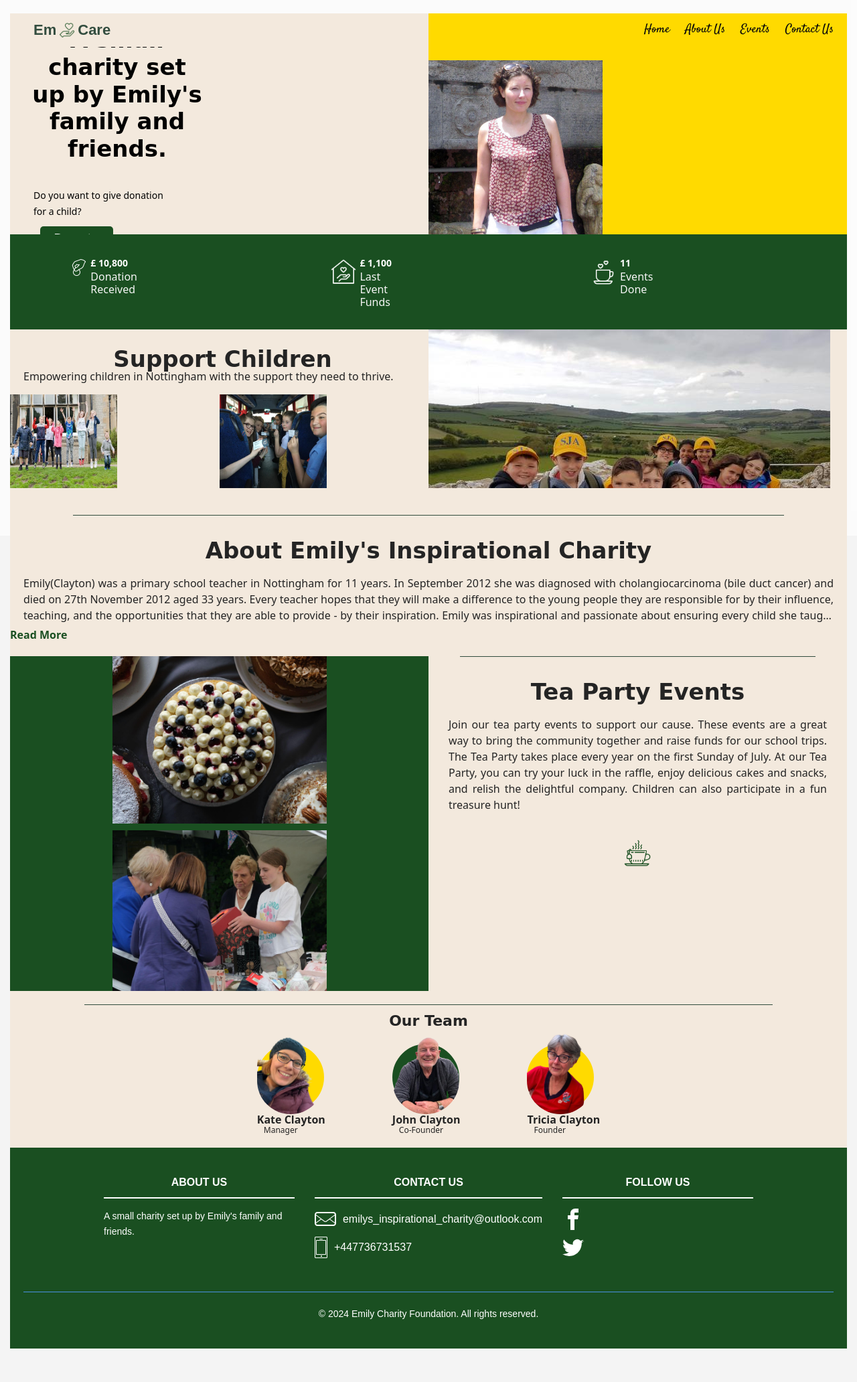
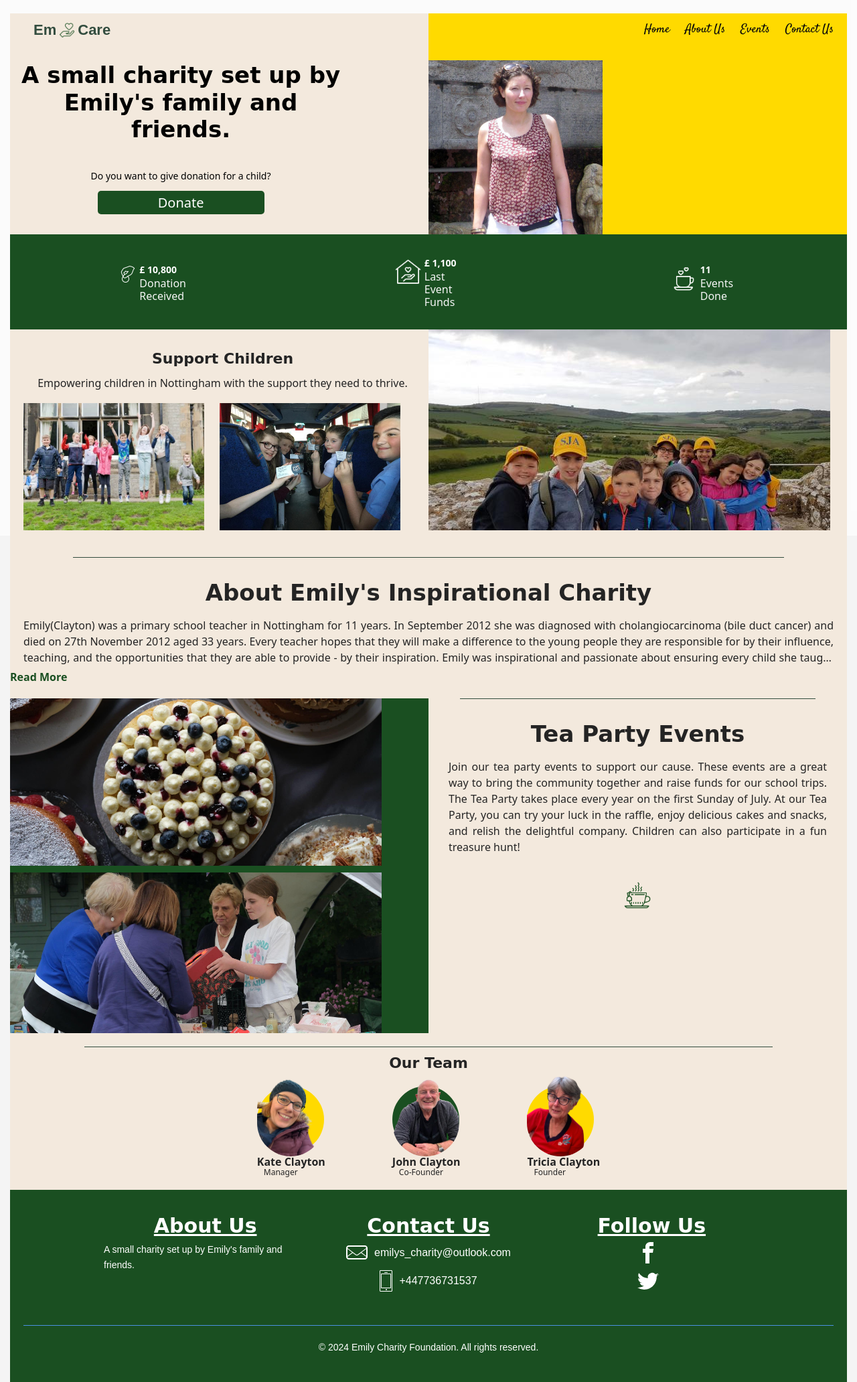
Before and after one commit to tetiana22/emily-charity-frontend, a website built with Vite: page src/index.html in a window 1280 px wide. Shown: the whole page at 67% size. Before the commit the page ends 2014 px from the top, so only its background shows below. Built offline with nearby package versions, Linux system fonts and the light colour scheme.

Commit message:
fix style

```diff
--- a/src/api.js
+++ b/src/api.js
@@ -25,9 +25,19 @@ const apiRequest = async (endpoint, method, body) => {
   }
 };
 
-export const createPayPalOrder = amount =>
-  apiRequest('/create-paypal-order', 'POST', { amount });
+// export const createPayPalOrder = amount =>
+//   apiRequest('/create-paypal-order', 'POST', { amount });
 
+export const createPayPalOrder = async amount => {
+  try {
+    // Очікуємо відповідь від API
+    const data = await apiRequest('/create-paypal-order', 'POST', { amount });
+    return data; // Повертаємо результат
+  } catch (error) {
+    console.error('Error creating PayPal order:', error); // Логування помилки
+    throw error; // Проброс помилки далі
+  }
+};
 export const createGoCardlessBillingRequest = (
   email,
   givenName,
--- a/src/css/styles.css
+++ b/src/css/styles.css
@@ -131,7 +131,7 @@ h2 {
   color: #082b1cd1;
   display: flex;
   align-items: center;
-  padding-left: 10px;
+  padding-left: 20px;
 }
 
 .logo {
@@ -254,16 +254,13 @@ header img:hover {
 
 /*main*/
 .main {
-  gap: 20px;
   animation: fadeIn 1s ease-in-out;
   height: 195px;
-  padding: 10px 5px;
   position: relative;
   overflow: hidden;
   background: linear-gradient(to right, #f3e9dd 50%, #ffda00 50%);
   display: flex;
   align-items: center;
-  /* justify-content: space-between; */
   justify-content: flex-start;
 }
 
@@ -286,14 +283,21 @@ header img:hover {
 .main-about {
   font-size: 20px;
   color: #000;
-  max-width: 140px;
+  width: min(
+    100%,
+    50%
+  ); /* Дозволяє тексту займати до 50% ширини, але не більше */
   text-align: left;
+  padding: 0 10px; /* Відступи для зручного читання */
+  box-sizing: border-box; /* Враховує padding у ширину елемента */
 }
 
 .btn-container {
-  width: 220px;
-  text-align: left;
-  padding-left: 5px;
+  width: 100%;
+  display: flex;
+  justify-content: center;
+  align-items: center;
+  padding: 0 5px;
 }
 
 .donate-button {
@@ -331,7 +335,6 @@ header img:hover {
 @media (min-width: 768px) {
   .main {
     height: 280px;
-    padding: 20px 30px;
   }
 
   .main img {
@@ -349,9 +352,8 @@ header img:hover {
   .btn-text {
     display: block;
   }
-
-  .main-about {
-    max-width: 260px;
+  .btn-container {
+    display: grid;
   }
 }
 
@@ -360,12 +362,6 @@ header img:hover {
     width: 300px;
     right: calc(50% - 300px); /* Розташування по лівому краю жовтої частини */
     bottom: 0px;
-  }
-
-  .main-about {
-    font-size: 20px;
-    color: #000;
-    max-width: 540px;
   }
 }
 
@@ -385,12 +381,16 @@ header img:hover {
   grid-template-columns: repeat(3, minmax(80px, 1fr));
   gap: 6px;
   padding: 30px 10px;
+  justify-content: center; /* Вирівнювання колонок по центру */
+  align-items: center; /* Вирівнювання рядків по центру */
 }
 .raised-info-block {
   gap: 5px;
   display: flex;
   width: 90px;
+  margin: 0 auto;
 }
+
 .raised-info-each {
   width: 90px;
 }
@@ -411,9 +411,6 @@ header img:hover {
 }
 
 @media (min-width: 768px) {
-  .raised-info {
-    padding: 30px 0 30px 90px;
-  }
   .raised-icon {
     width: 62px;
     height: 52px;
@@ -444,9 +441,7 @@ header img:hover {
     width: 82px;
     height: 62px;
   }
-  .raised-info {
-    padding: 30px 0 30px 180px;
-  }
+
   .count-text {
     color: whitesmoke;
     font-size: 18px;
@@ -475,9 +470,10 @@ header img:hover {
 }
 .about-title {
   padding: 20px 0 5px;
+  margin-bottom: 10px;
 }
 .about-text {
-  padding: 0 5px;
+  padding: 0 10px;
   text-align: justify;
   margin-bottom: 5px;
   overflow: hidden;
@@ -520,6 +516,7 @@ header img:hover {
 
 .about-img-descr {
   margin-bottom: 30px;
+  text-align: center;
 }
 
 .about-pictures {
@@ -532,6 +529,9 @@ header img:hover {
   display: flex;
   justify-content: center;
   text-align: center;
+}
+.about-img-text {
+  margin-bottom: 10px;
 }
 @media (min-width: 768px) {
   .about-information {
@@ -548,6 +548,7 @@ header img:hover {
     gap: 10px;
     display: flex;
     height: 120px;
+    width: 100%;
   }
   .about-pictures img {
     width: 160px;
@@ -563,6 +564,7 @@ header img:hover {
     position: absolute;
     bottom: 0;
     left: 0;
+    margin-left: 20px;
   }
   .img-second {
     position: absolute;
@@ -585,11 +587,27 @@ header img:hover {
     max-height: 100%;
   }
   .about-img-descr {
-    margin-bottom: 5px;
     padding: 0 10px;
+    margin-bottom: 0;
   }
-  .about-img-text {
-    font-size: 34px;
+}
+
+@media (min-width: 1000px) {
+  .about-pictures img {
+    width: 220px;
+    height: 170px;
+  }
+  .about-img {
+    height: 300px;
+  }
+}
+@media (min-width: 1200px) {
+  .about-pictures img {
+    width: 270px;
+    height: 190px;
+  }
+  .about-img {
+    height: 300px;
   }
 }
 @media (min-width: 1440px) {
@@ -606,6 +624,9 @@ header img:hover {
     height: 250px;
     width: 300px;
     margin: 0 12px;
+  }
+  .about-img-text {
+    font-size: 34px;
   }
 }
 
@@ -632,7 +653,6 @@ header img:hover {
 .events-img {
   width: 95%;
   height: 100%;
-  max-width: 300px;
   margin: auto;
   padding-top: 20px;
   overflow: hidden;
@@ -729,13 +749,13 @@ header img:hover {
     transform: scale(1);
   }
 }
-
+/*
 @media (min-width: 375px) {
   .events-img {
     max-width: 100%;
     max-height: 820px;
   }
-}
+} */
 
 @media (min-width: 768px) {
   .about-title {
@@ -752,8 +772,8 @@ header img:hover {
     margin-bottom: 40px;
   }
   .events-img {
-    height: 600px;
-    width: 320px;
+    height: 100%;
+    width: 100%;
     padding: 0;
   }
   .events {
@@ -801,10 +821,6 @@ header img:hover {
 }
 
 @media (min-width: 1440px) {
-  .events-img {
-    height: 100%;
-    width: 600px;
-  }
   .events-container {
     background-size: 25%, 25%;
     padding: 40px;
@@ -932,6 +948,11 @@ footer {
   max-width: 100%;
   margin: 0 auto;
 }
+.footer-title {
+  text-decoration: underline;
+  font-size: 30px;
+  margin-bottom: 10px;
+}
 .footer-section {
   margin-bottom: 30px;
   padding: 0 20px;
@@ -996,9 +1017,6 @@ footer {
   }
   .footer-section h3 {
     text-align: left;
-  }
-  .footer-icon {
-    justify-content: flex-start;
   }
 }
 @media (min-width: 1440px) {
--- a/src/index.html
+++ b/src/index.html
@@ -288,12 +288,12 @@
       <footer id="contact">
         <div class="footer-container">
           <div class="footer-section about">
-            <h3>About Us</h3>
+            <h2 class="footer-title">About Us</h2>
             <p>A small charity set up by Emily's family and friends.</p>
           </div>
 
           <div class="footer-section contact">
-            <h3>Contact Us</h3>
+            <h2 class="footer-title">Contact Us</h2>
             <a
               href="mailto:emilys_inspirational_charity@outlook.com"
               target="_blank"
@@ -304,7 +304,7 @@
                   d="M28 5h-24c-2.209 0-4 1.792-4 4v13c0 2.209 1.791 4 4 4h24c2.209 0 4-1.791 4-4v-13c0-2.208-1.791-4-4-4zM2 10.25l6.999 5.25-6.999 5.25v-10.5zM30 22c0 1.104-0.898 2-2 2h-24c-1.103 0-2-0.896-2-2l7.832-5.875 4.368 3.277c0.533 0.398 1.166 0.6 1.8 0.6 0.633 0 1.266-0.201 1.799-0.6l4.369-3.277 7.832 5.875zM30 20.75l-7-5.25 7-5.25v10.5zM17.199 18.602c-0.349 0.262-0.763 0.4-1.199 0.4s-0.851-0.139-1.2-0.4l-12.8-9.602c0-1.103 0.897-2 2-2h24c1.102 0 2 0.897 2 2l-12.801 9.602z"
                 ></path>
               </svg>
-              emilys_inspirational_charity@outlook.com
+              emilys_charity@outlook.com
             </a>
             <a href="tel:+447736731537" class="footer-icon">
               <svg id="icon-phone" width="19" height="32" viewBox="0 0 19 32">
@@ -317,7 +317,7 @@
           </div>
 
           <div class="footer-section social">
-            <h3>Follow Us</h3>
+            <h2 class="footer-title">Follow Us</h2>
             <a
               href="https://www.facebook.com/1052338908292833"
               target="_blank"
```
